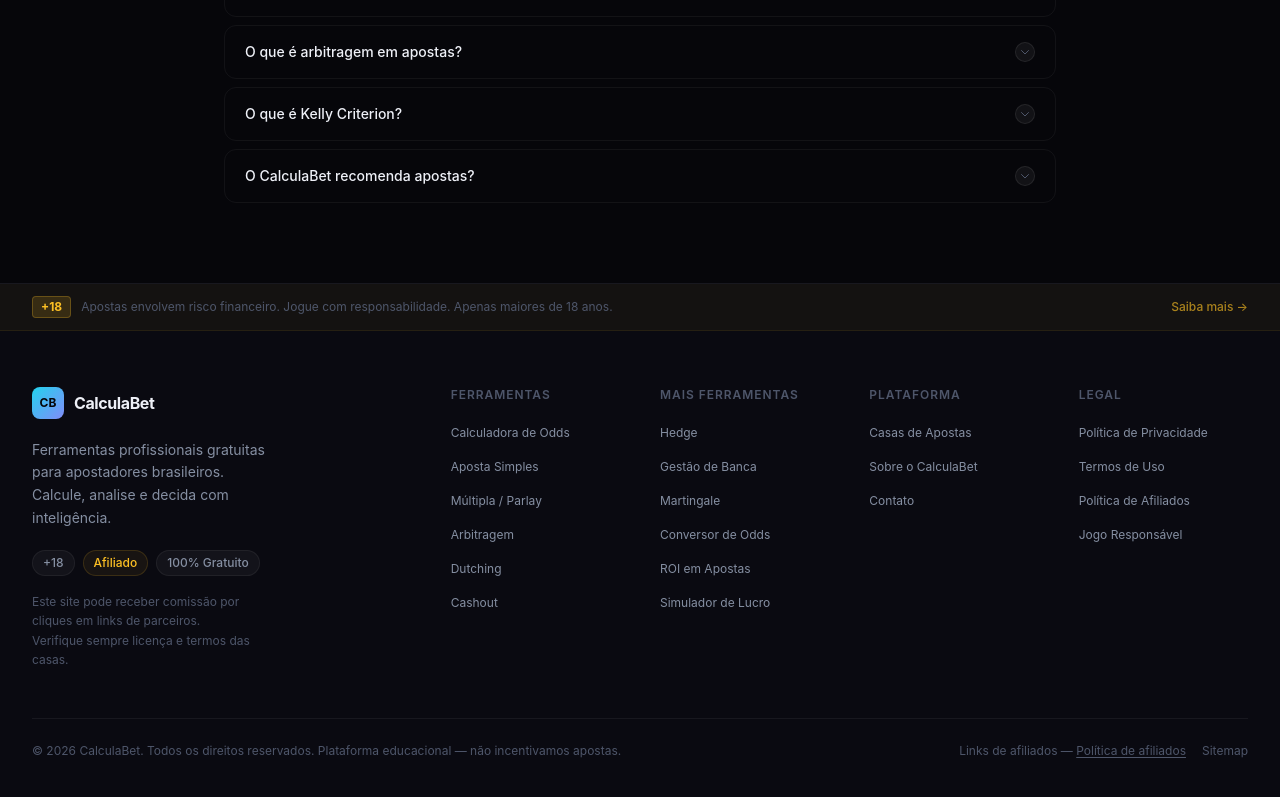
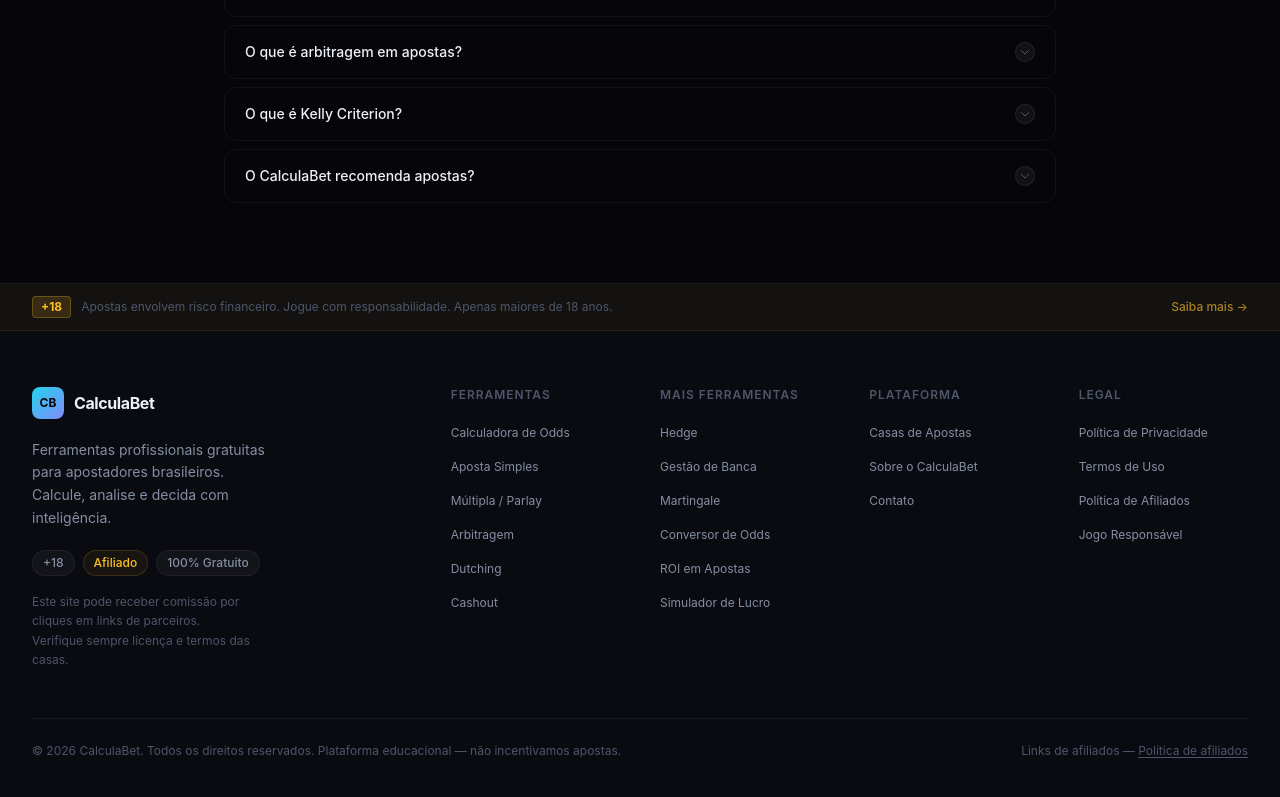
Before and after one commit to cerebromilionario/CalculaBet, a React (Vite) app: page / in a window 1280 px wide. Shown: the part 3806-4603 px from the top of the page. Built offline with nearby package versions, Linux system fonts and the light colour scheme.

Commit message:
Remove sitemap link from footer

```diff
--- a/src/components/layout/Footer.jsx
+++ b/src/components/layout/Footer.jsx
@@ -1,6 +1,5 @@
 import { Link } from 'react-router-dom';
 import { calculadoras } from '../../data/casas';
-import Icon from '../ui/Icons';
 
 const footerLinks = {
   Ferramentas: calculadoras.slice(0, 6).map(c => ({ label: c.nome, to: `/calculadoras/${c.slug}` })),
@@ -119,22 +118,12 @@
             © {new Date().getFullYear()} CalculaBet. Todos os direitos reservados.
             Plataforma educacional — não incentivamos apostas.
           </p>
-          <div className="flex items-center gap-4">
-            <p className="text-xs text-center" style={{ color: 'var(--text-3)' }}>
-              Links de afiliados —{' '}
-              <Link to="/afiliados" className="underline underline-offset-2 hover:opacity-80">
-                Política de afiliados
-              </Link>
-            </p>
-            <Link
-              to="/sitemap.xml"
-              className="text-xs transition-colors hover:opacity-80"
-              style={{ color: 'var(--text-3)' }}
-              aria-label="Sitemap"
-            >
-              Sitemap
+          <p className="text-xs text-center" style={{ color: 'var(--text-3)' }}>
+            Links de afiliados —{' '}
+            <Link to="/afiliados" className="underline underline-offset-2 hover:opacity-80">
+              Política de afiliados
             </Link>
-          </div>
+          </p>
         </div>
       </div>
     </footer>
```
